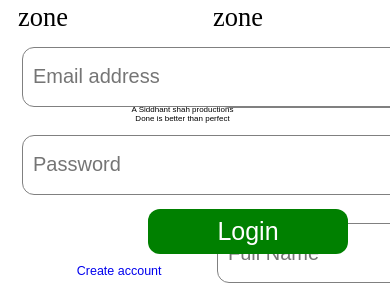
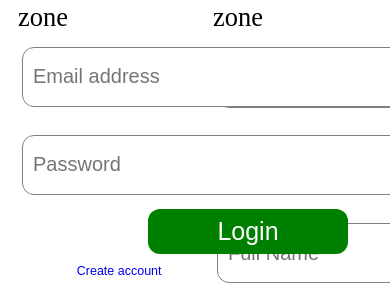
Before and after one commit to SiddhantShah04/ExamPortal, a Flask app: page / in a window 390 px wide; the page is wider, and only the part inside the window is pictured. Shown: the part 124-421 px from the top of that part. Run offline with Flask 2, Linux system fonts and the light colour scheme.

Commit message:
Finally done

```diff
--- a/templates/index.html
+++ b/templates/index.html
@@ -74,6 +74,11 @@
             margin-top:41%;
             font-family: sans-serif;
         }
+        @media only screen and (max-width: 1026px) {
+        .small {
+        display: none;
+    }
+}
         </style>
     </head>
     <body>
```
